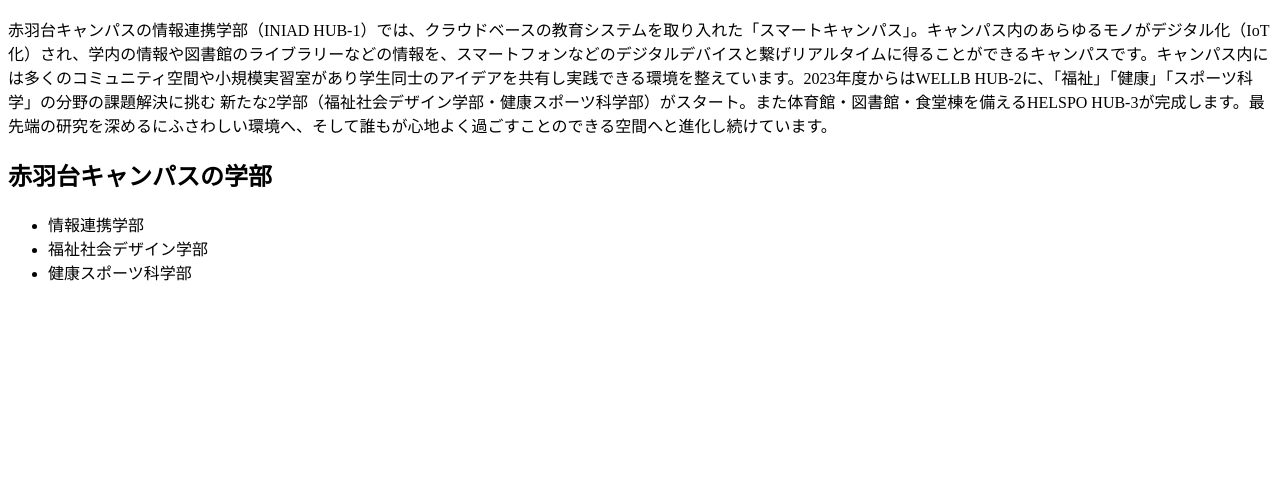
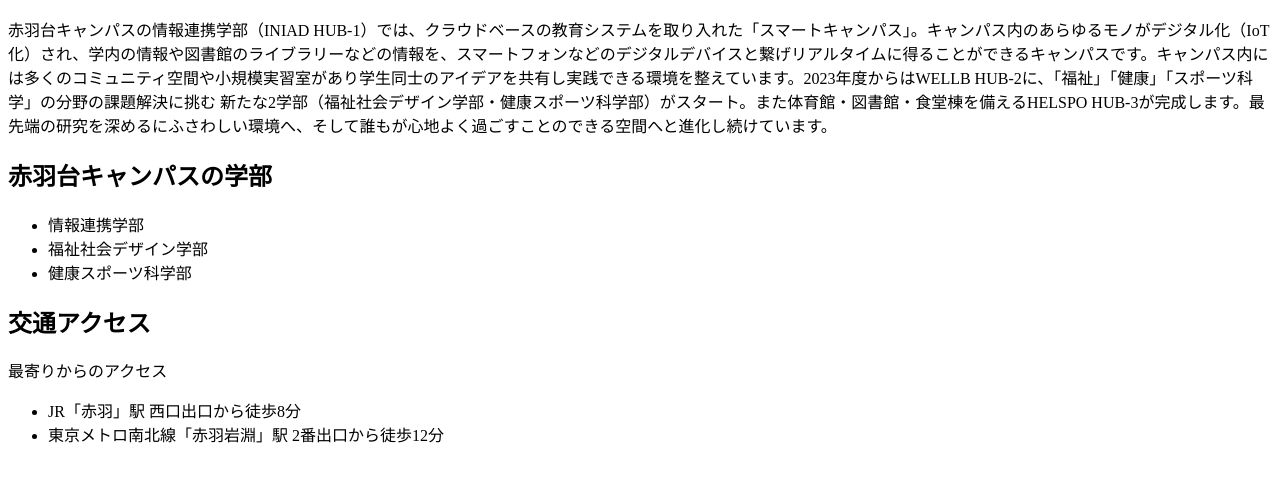
Before and after one commit to shunya-yan/git-remote-test, a plain HTML site: page git-remote-test/index.html in a window 1280 px wide. Shown: the part 127-608 px from the top of the page. Drawn offline with Linux system fonts and the light colour scheme.

Commit message:
交通アクセスを追加

```diff
--- a/git-remote-test/index.html
+++ b/git-remote-test/index.html
@@ -14,5 +14,11 @@
         <li>福祉社会デザイン学部</li>
         <li>健康スポーツ科学部</li>
     </ul>
+    <h2>交通アクセス</h2>
+    <p>最寄りからのアクセス</p>
+    <ul>
+        <li>JR「赤羽」駅 西口出口から徒歩8分</li>
+        <li>東京メトロ南北線「赤羽岩淵」駅 2番出口から徒歩12分</li>
+    </ul>
 </body>
 </html>
```
